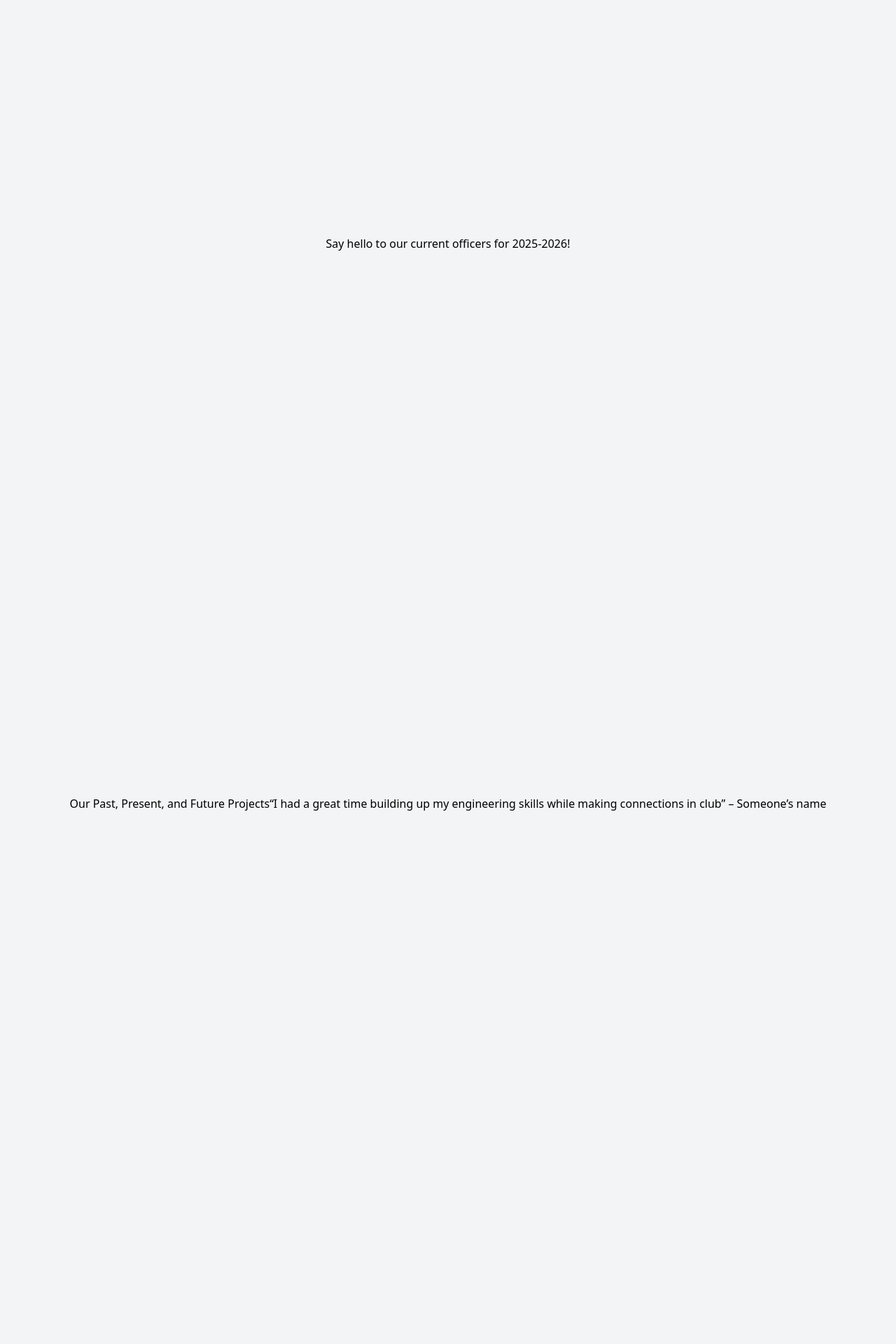
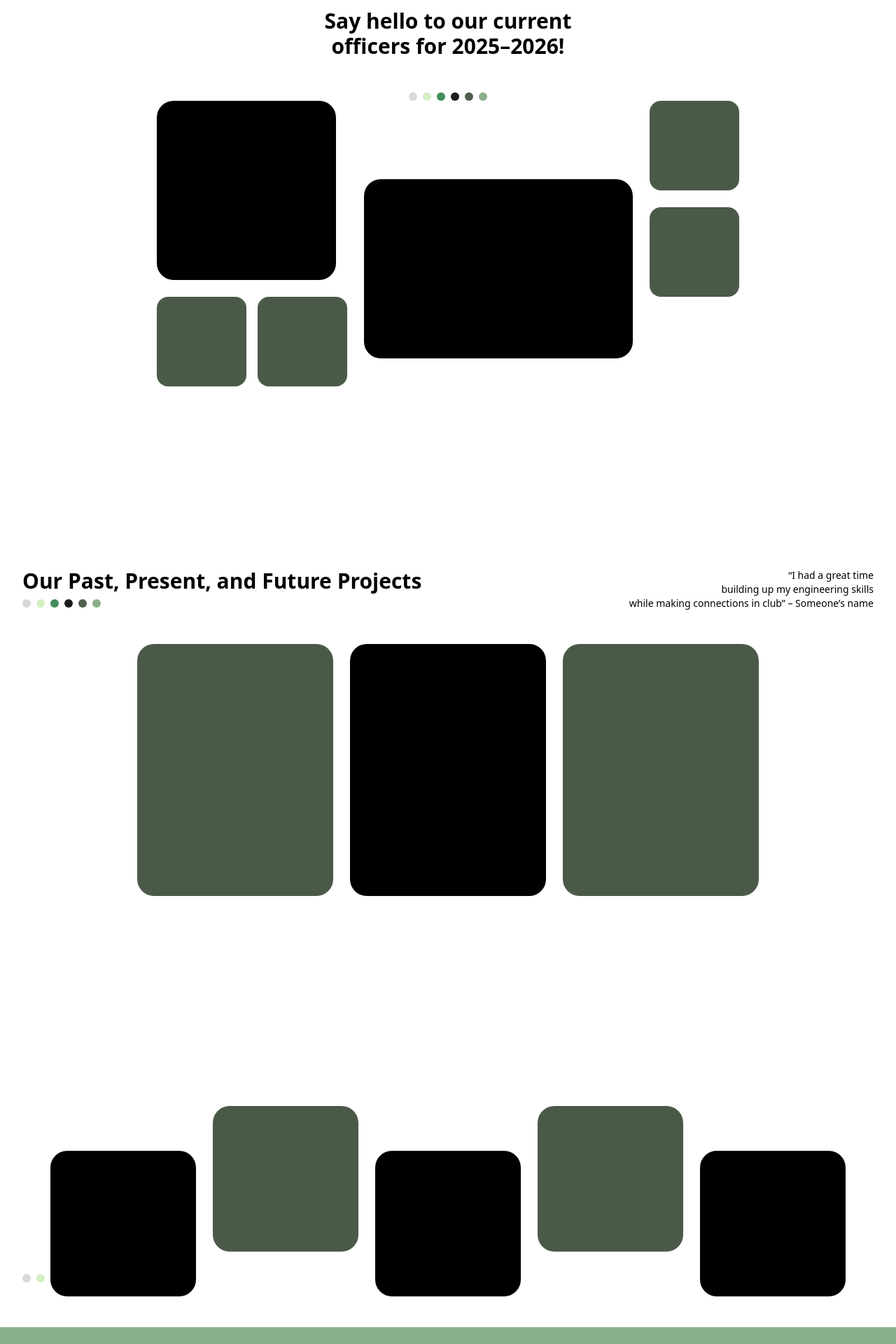
Before and after one commit to Purdue-ACM-SIGAPP/sigapp-website, a Vue app: page / in a window 1280 px wide. Shown: the part 1660-3580 px from the top of the page at 70% size. Built offline with nearby package versions, Linux system fonts and the light colour scheme.

Commit message:
added basic layout/format to add remaining sections

```diff
--- a/src/sections/Join.vue
+++ b/src/sections/Join.vue
@@ -1,10 +1,24 @@
 <template>
-  <section
-    id="join"
-    class="min-h-screen bg-gray-100 flex items-center justify-center"
-  ></section>
+  <section id="join" class="bg-white px-8 py-16 relative overflow-hidden">
+    <!-- Zigzag boxes -->
+    <div class="flex justify-center gap-6 flex-wrap max-w-screen-xl mx-auto">
+      <!-- Box 1 -->
+      <div class="w-52 h-52 bg-black rounded-3xl translate-y-8"></div>
+      <!-- Box 2 -->
+      <div class="w-52 h-52 bg-[#4B5A48] rounded-3xl -translate-y-8"></div>
+      <!-- Box 3 -->
+      <div class="w-52 h-52 bg-black rounded-3xl translate-y-8"></div>
+      <!-- Box 4 -->
+      <div class="w-52 h-52 bg-[#4B5A48] rounded-3xl -translate-y-8"></div>
+      <!-- Box 5 -->
+      <div class="w-52 h-52 bg-black rounded-3xl translate-y-8"></div>
+    </div>
+
+    <!-- Dots: Bottom right -->
+    <DottedLine />
+  </section>
 </template>
 
 <script setup>
-// You can add props or logic here if needed
+import DottedLine from "../components/DottedLine.vue";
 </script>
--- a/src/sections/Officer.vue
+++ b/src/sections/Officer.vue
@@ -1,12 +1,45 @@
 <template>
-  <section
-    id="officer"
-    class="min-h-screen bg-gray-100 flex items-center justify-center"
-  >
-    <h1>Say hello to our current officers for 2025-2026!</h1>
+  <section id="officer" class="min-h-screen bg-white px-8 py-16 flex flex-col items-center">
+    <!-- Header -->
+    <div class="flex flex-col items-center mb-12">
+      <!-- Title -->
+      <h2 class="text-2xl md:text-3xl font-bold text-center">
+        Say hello to our current <br />
+        officers for 2025–2026!
+      </h2>
+    </div>
+    <DottedLine />
+
+    <!-- Content Grid -->
+    <div class="flex gap-6 items-start justify-center flex-wrap max-w-screen-xl w-full">
+      <!-- Left Column -->
+      <div class="flex flex-col gap-6">
+        <!-- Top large black box -->
+        <div class="w-64 h-64 bg-black rounded-3xl"></div>
+        <!-- Bottom two green boxes -->
+        <div class="flex gap-4">
+          <div class="w-32 h-32 bg-[#4B5A48] rounded-2xl"></div>
+          <div class="w-32 h-32 bg-[#4B5A48] rounded-2xl"></div>
+        </div>
+      </div>
+
+      <!-- Center Column -->
+      <div class="flex flex-col gap-6">
+        <!-- Spacer for alignment -->
+        <div class="h-[88px]"></div>
+        <!-- Large black box -->
+        <div class="w-96 h-64 bg-black rounded-3xl"></div>
+      </div>
+
+      <!-- Right Column -->
+      <div class="flex flex-col gap-6">
+        <div class="w-32 h-32 bg-[#4B5A48] rounded-2xl"></div>
+        <div class="w-32 h-32 bg-[#4B5A48] rounded-2xl"></div>
+      </div>
+    </div>
   </section>
 </template>
 
 <script setup>
-// You can add props or logic here if needed
+import DottedLine from '../components/DottedLine.vue';
 </script>
--- a/src/sections/Project.vue
+++ b/src/sections/Project.vue
@@ -1,16 +1,38 @@
 <template>
-  <section
-    id="project"
-    class="min-h-screen bg-gray-100 flex items-center justify-center"
-  >
-    <h1>Our Past, Present, and Future Projects</h1>
-    <h1>
-      “I had a great time building up my engineering skills while making
-      connections in club” – Someone’s name
-    </h1>
+  <section id="project" class="bg-white min-h-screen px-8 py-16 flex flex-col items-center">
+    <!-- Top Row -->
+    <div class="w-full max-w-screen-xl flex flex-wrap justify-between items-start mb-12">
+      <!-- Left: Heading + Dots -->
+      <div>
+        <h2 class="text-3xl font-bold text-black mb-2">
+          Our Past, Present, and Future Projects
+        </h2>
+        <!-- Dot Indicators -->
+        <DottedLine />
+      </div>
+
+      <!-- Right: Quote -->
+      <div class="text-right max-w-md text-sm text-black mt-4 md:mt-0">
+        <p>
+          “I had a great time <br />
+          building up my engineering skills <br />
+          while making connections in club” – Someone’s name
+        </p>
+      </div>
+    </div>
+
+    <!-- Bottom: Three boxes -->
+    <div class="flex flex-wrap justify-center gap-6 w-full max-w-screen-xl">
+      <!-- Left Green Box -->
+      <div class="w-[280px] h-[360px] bg-[#4B5A48] rounded-3xl"></div>
+      <!-- Center Black Box -->
+      <div class="w-[280px] h-[360px] bg-black rounded-3xl"></div>
+      <!-- Right Green Box -->
+      <div class="w-[280px] h-[360px] bg-[#4B5A48] rounded-3xl"></div>
+    </div>
   </section>
 </template>
 
-<script setup>
-// You can add props or logic here if needed
+<script setup lang="ts">
+import DottedLine from '../components/DottedLine.vue';
 </script>
```
